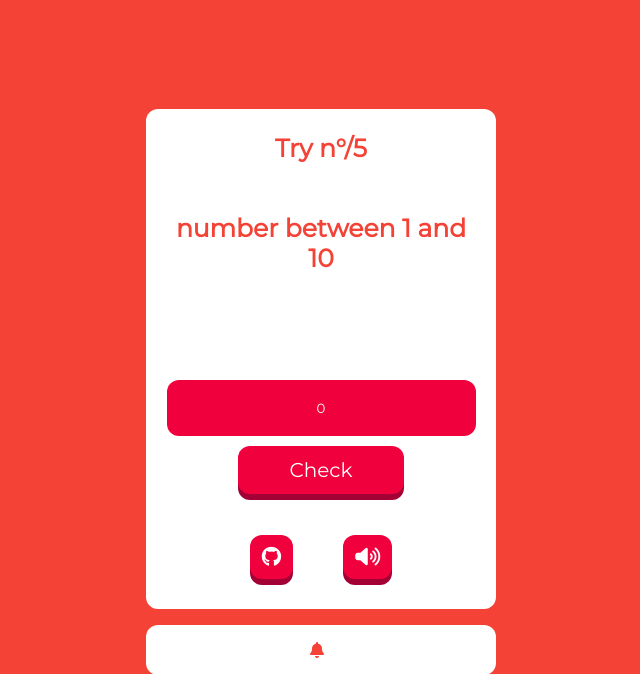
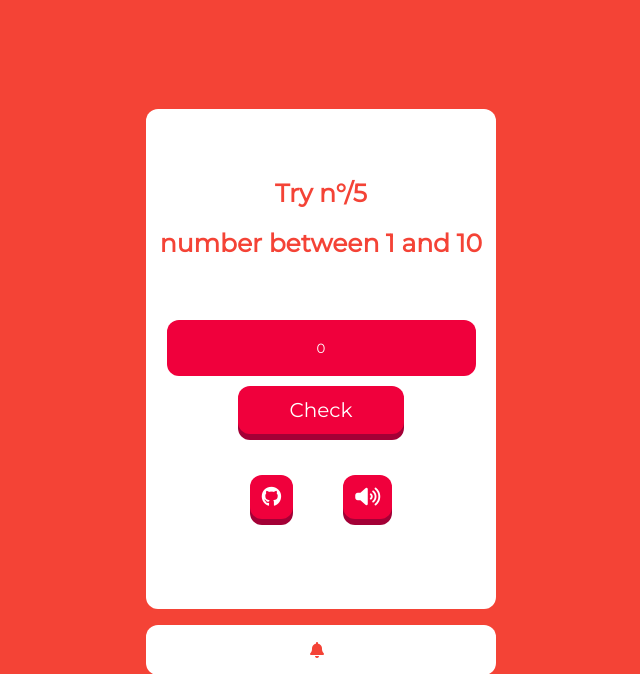
Before and after one commit to ZayToxFF/Juste_prix, a Flask app: template templates/essai.html in a window 1280 px wide. Shown: the top 674 px of the page, without its empty margins (319-959 px from the left). Run offline with Flask 3, Linux system fonts and the light colour scheme; the template is opened without the code that fills it, so the values that code supplies are empty.

Commit message:
fix  margin css

```diff
--- a/static/try.css
+++ b/static/try.css
@@ -36,7 +36,7 @@ img{
 
 .essai_text{
     color: #F44336;
-    margin: 25px;
+    margin: 10px;
     font-size: 25px;
     font-weight:bold;
 }
```
